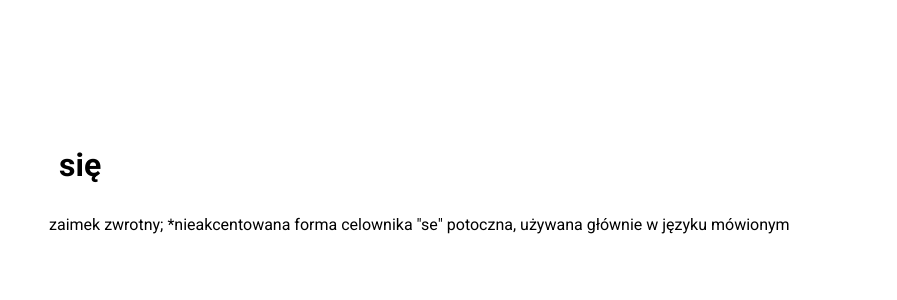
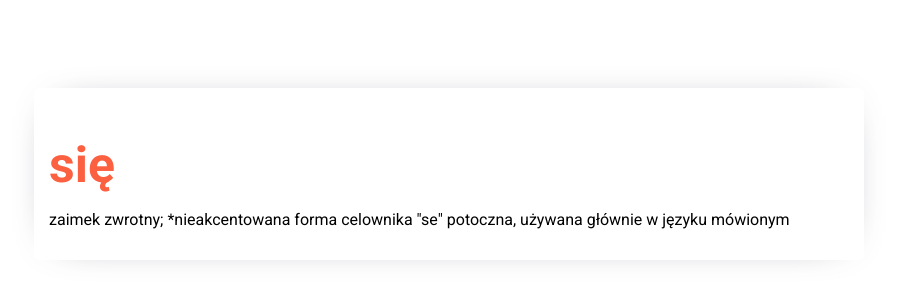
Before and after one commit to wiktormusial/pl-ua-flashcards, a React (Create React App) app: page / in a window 1280 px wide. Shown: the part 226-526 px from the top of the page, without its empty margins (191-1088 px from the left). Built offline with nearby package versions, Linux system fonts and the light colour scheme.

Commit message:
Create WordBody

```diff
--- a/src/components/Word/Word.css
+++ b/src/components/Word/Word.css
@@ -1,9 +1,15 @@
 .card {
   background-color: white;
+  padding: 15px;
   border-radius: 5px;
   width: 100vh;
+  -webkit-box-shadow: 0px 0px 41px -28px rgba(66, 68, 90, 1);
+  -moz-box-shadow: 0px 0px 41px -28px rgba(66, 68, 90, 1);
+  box-shadow: 0px 0px 41px -28px rgba(66, 68, 90, 1);
 }
 
 .card__heading {
-  padding: 10px;
+  color: #fb6041;
+  font-size: 50px;
+  margin-bottom: 0;
 }
--- /dev/null
+++ b/src/components/Word/WordBody.tsx
@@ -0,0 +1,9 @@
+interface Props {
+  children: string;
+}
+
+const WordBody: React.FC<Props> = ({ children }) => {
+  return <p className="card__body">{children}</p>;
+};
+
+export default WordBody;
--- a/src/components/Word/index.tsx
+++ b/src/components/Word/index.tsx
@@ -1,12 +1,15 @@
 import WordHeader from "./WordHeader";
+import WordBody from "./WordBody";
 import "./Word.css";
 
 const Word = () => {
   return (
     <div className="card">
       <WordHeader>się</WordHeader>
-      zaimek zwrotny; *nieakcentowana forma celownika "se" potoczna, używana
-      głównie w języku mówionym
+      <WordBody>
+        zaimek zwrotny; *nieakcentowana forma celownika "se" potoczna, używana
+        głównie w języku mówionym
+      </WordBody>
     </div>
   );
 };
```
